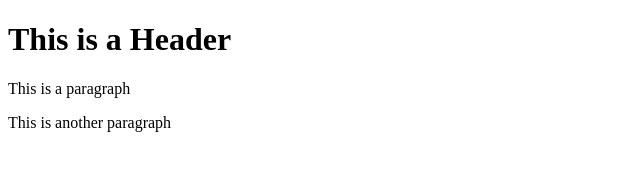
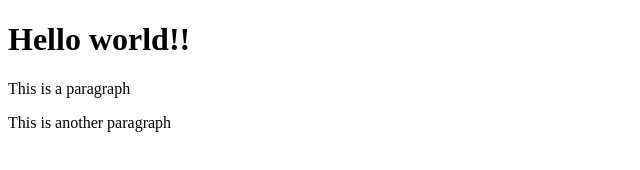
Before and after one commit to afrochef22/git-test, a website: page index.html in a window 1280 px wide. Shown: the whole page, without its empty margins (0-640 px from the left). Drawn offline with Linux system fonts and the light colour scheme.

```diff
--- a/index.html
+++ b/index.html
@@ -7,7 +7,7 @@
     <title>Document</title>
 </head>
 <body>
-    <h1>This is a Header</h1>
+    <h1>Hello world!!</h1>
     <p>This is a paragraph</p>
     <p>This is another paragraph</p>
 </body>
```
Also changed, not shown: package.json (added, +24 -0 lines), 2 other files.
